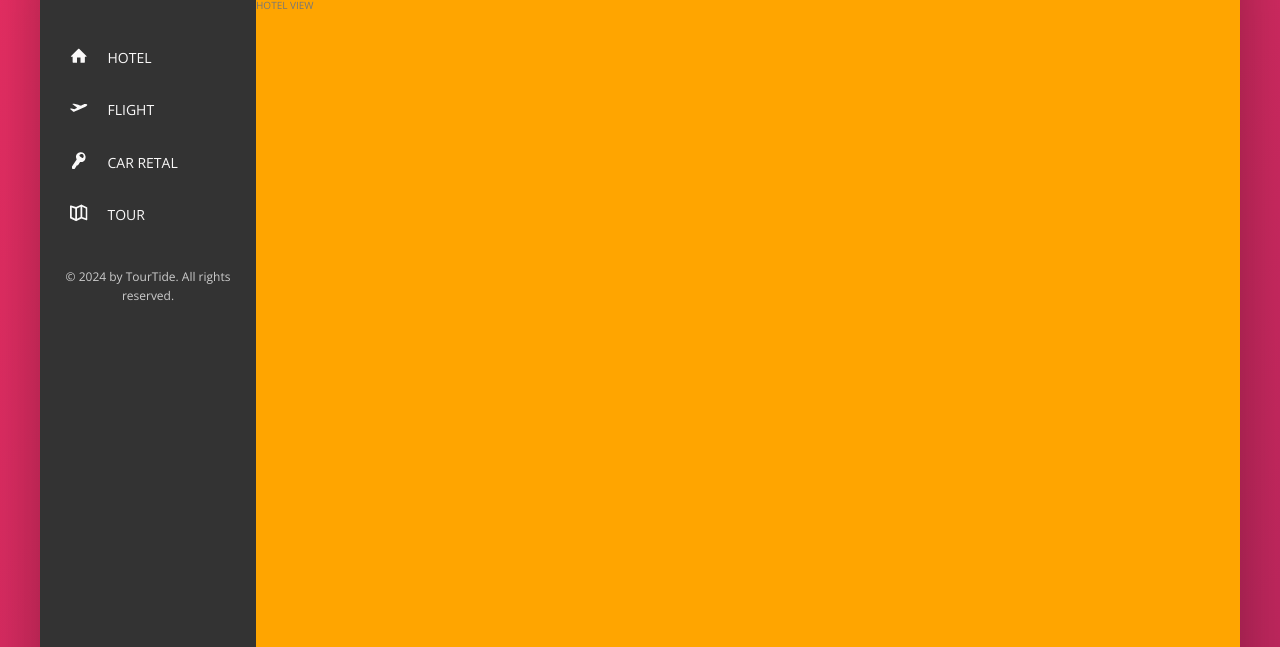
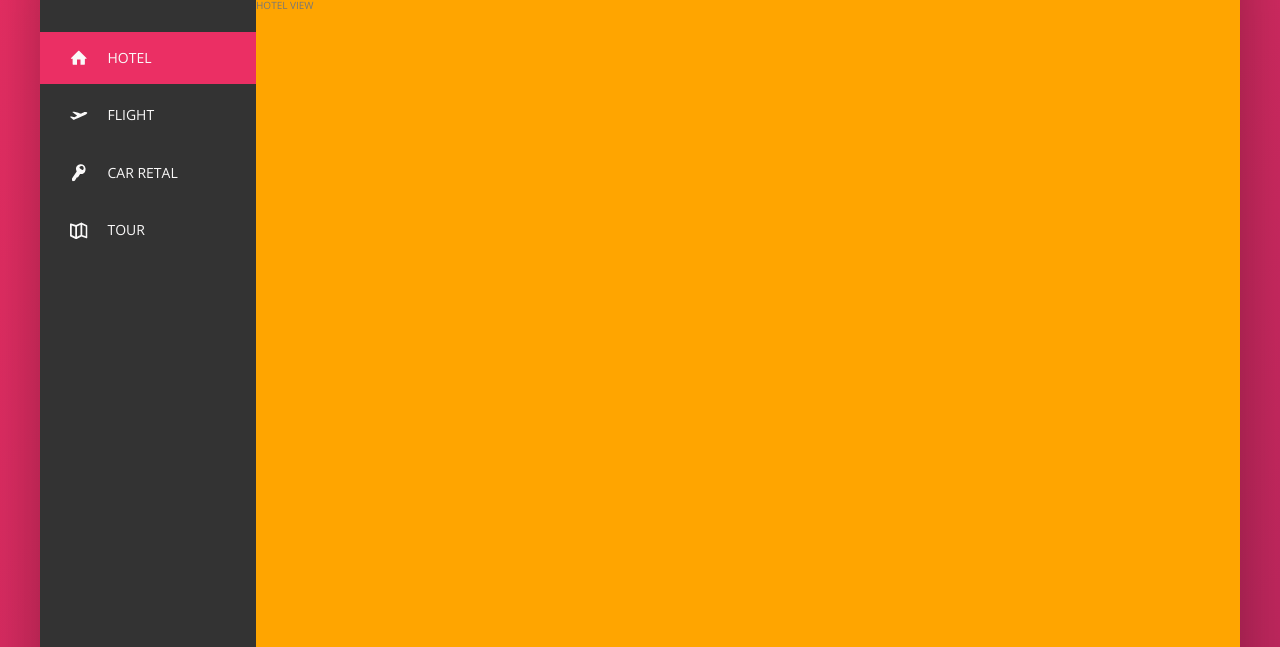
Before and after one commit to vibraniumSwaleh/TourTide, a website: page index.html in a window 1280 px wide. Shown: the part 153-800 px from the top of the page. Drawn offline with nearby package versions, Linux system fonts and the light colour scheme.

Commit message:
complete sidebar navigation with animation

```diff
--- a/index.html
+++ b/index.html
@@ -62,7 +62,7 @@
       <div class="content">
         <nav class="sidebar">
           <ul class="side-nav">
-            <li class="side-nav__item">
+            <li class="side-nav__item side-nav__item--active">
               <a href="#" class="side-nav__link">
                 <svg class="side-nav__icon">
                   <use xlink:href="img/sprite.svg#icon-home"></use>
--- a/sass/components/_side_nav.scss
+++ b/sass/components/_side_nav.scss
@@ -4,16 +4,48 @@
   margin-top: 3.5rem;
 
   &__item {
+    position: relative;
+
+    &:not(:last-child) {
+      margin-bottom: 0.5rem;
+    }
+  }
+
+  &__item::before {
+    content: '';
+    position: absolute;
+    top: 0;
+    left: 0;
+    height: 100%;
+    width: 3px;
+    background-color: var(--color-primary);
+    transform: scaleY(0);
+    transition: transform 0.2s, width 0.3s cubic-bezier(1, 0, 0, 1) 0.1s,
+      background-color 0.1s;
+  }
+
+  &__item:hover::before,
+  &__item--active::before {
+    transform: scaleY(1);
+    width: 100%;
+  }
+
+  &__item:active::before {
+    background-color: var(--color-primary-light);
   }
 
   &__link:link,
   &__link:visited {
-    display: flex;
-    align-items: center;
+    position: relative;
+    display: block;
     text-decoration: none;
     text-transform: uppercase;
     padding: 1.5rem 3rem;
     color: var(--color-grey-light-1);
+
+    display: flex;
+    align-items: center;
+    z-index: 1;
   }
 
   &__icon {
--- a/sass/layout/_sidebar.scss
+++ b/sass/layout/_sidebar.scss
@@ -1,8 +1,8 @@
 .sidebar {
   background-color: var(--color-grey-dark-1);
-  // display: flex;
-  // flex-direction: column;
-  // justify-content: space-between;
+  display: flex;
+  flex-direction: column;
+  justify-content: space-between;
   flex: 0 0 18%;
 
 }
```
Also changed, not shown: css/style.css.
